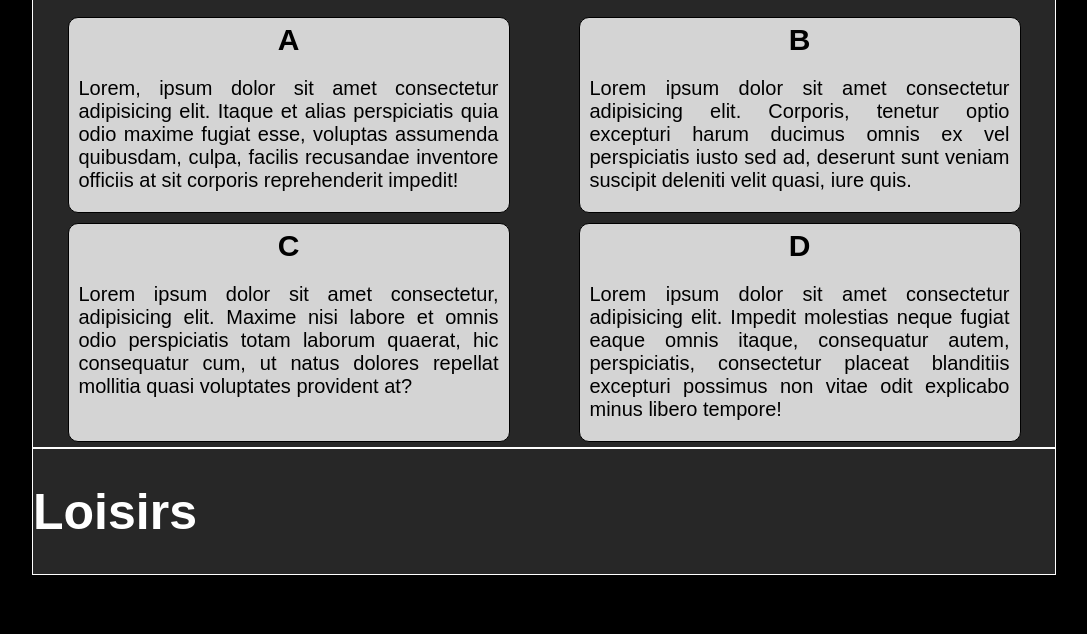
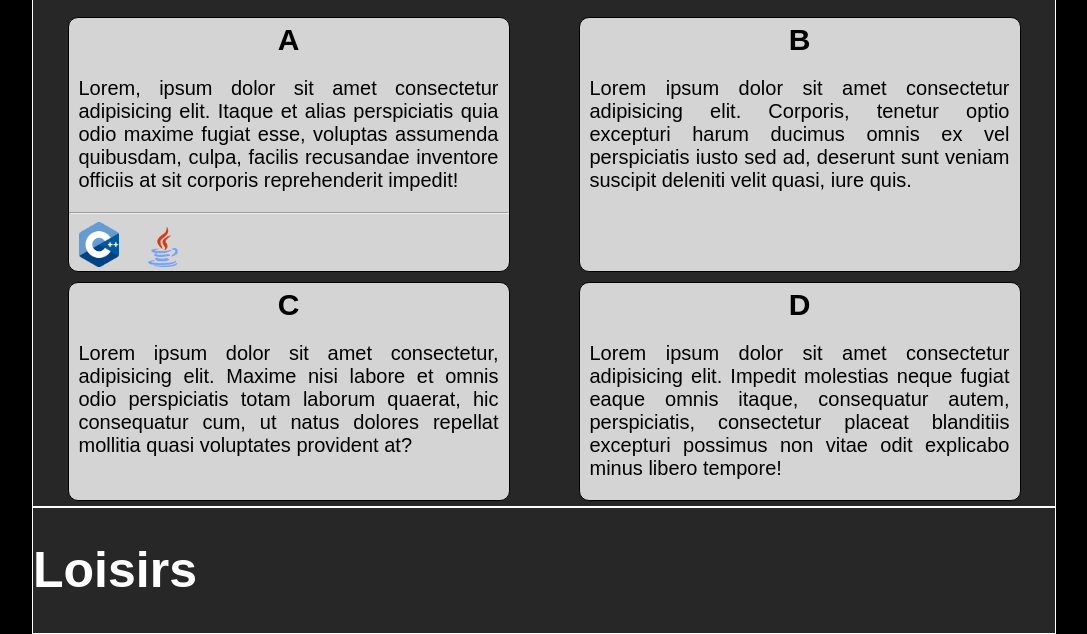
Before and after one commit to Ouistitive/Eportfolio, a plain HTML site: page index.html in a window 1280 px wide. Shown: the part 307-941 px from the top of the page, without its empty margins (96-1183 px from the left). Before the commit the page ends 882 px from the top, so only its background shows below. Drawn offline with Linux system fonts and the light colour scheme.

Commit message:
Add image for tools

```diff
--- a/index.html
+++ b/index.html
@@ -23,6 +23,11 @@
 					<p>
 						Lorem, ipsum dolor sit amet consectetur adipisicing elit. Itaque et alias perspiciatis quia odio maxime fugiat esse, voluptas assumenda quibusdam, culpa, facilis recusandae inventore officiis at sit corporis reprehenderit impedit!
 					</p>
+					<hr>
+					<div class="tools-used">
+						<img src="img/C++.png">
+						<img src="img/Java.png">
+					</div>
 				</div>
 
 				<div class="project">
--- a/styles/homepage.css
+++ b/styles/homepage.css
@@ -56,3 +56,8 @@ body {
     font-size: 30px;
     font-weight: bold;
 }
+
+.tools-used img {
+    width: 40px;
+    margin: 0 10px;
+}
```
Also changed, not shown: img/C++.png (added), img/Java.png (added).
